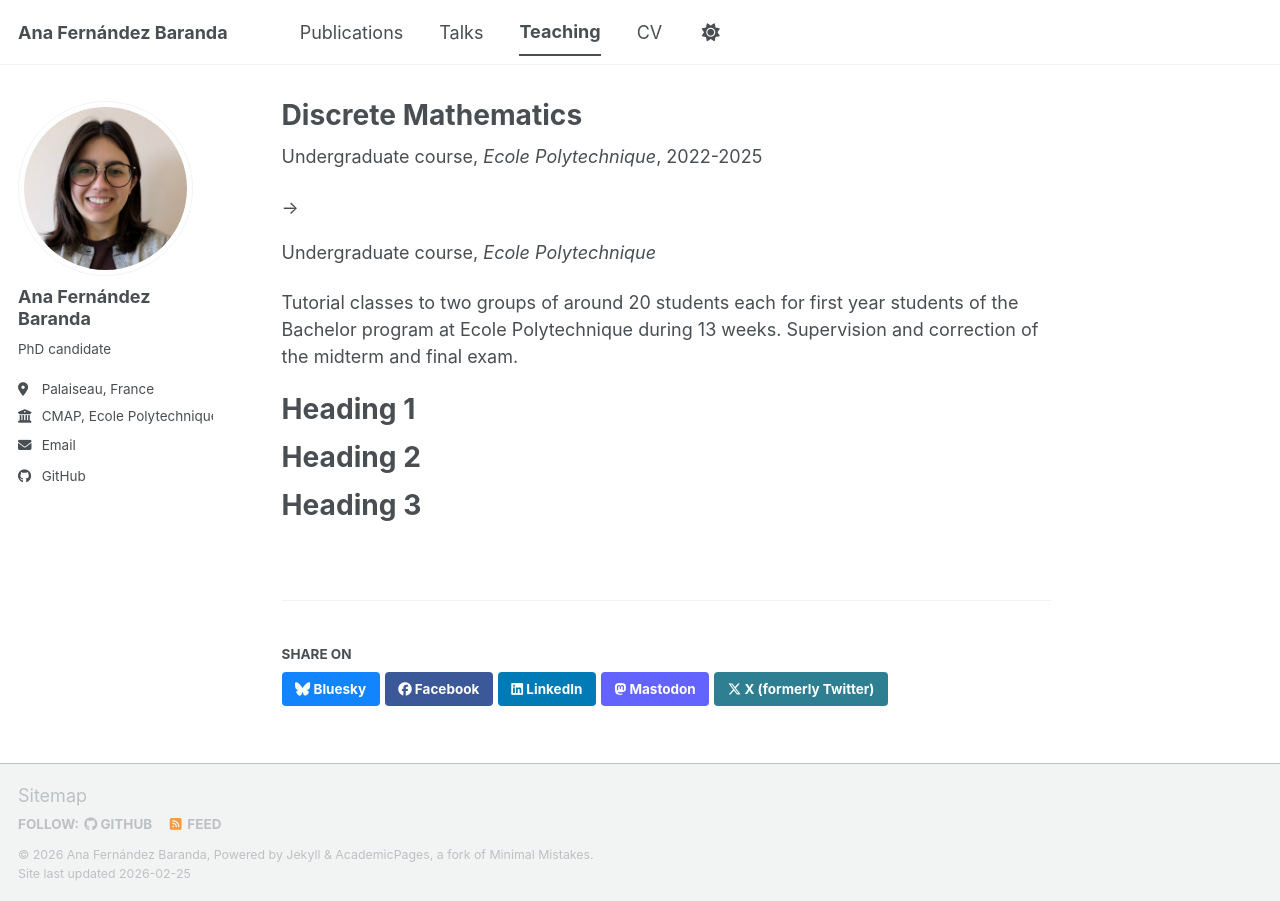
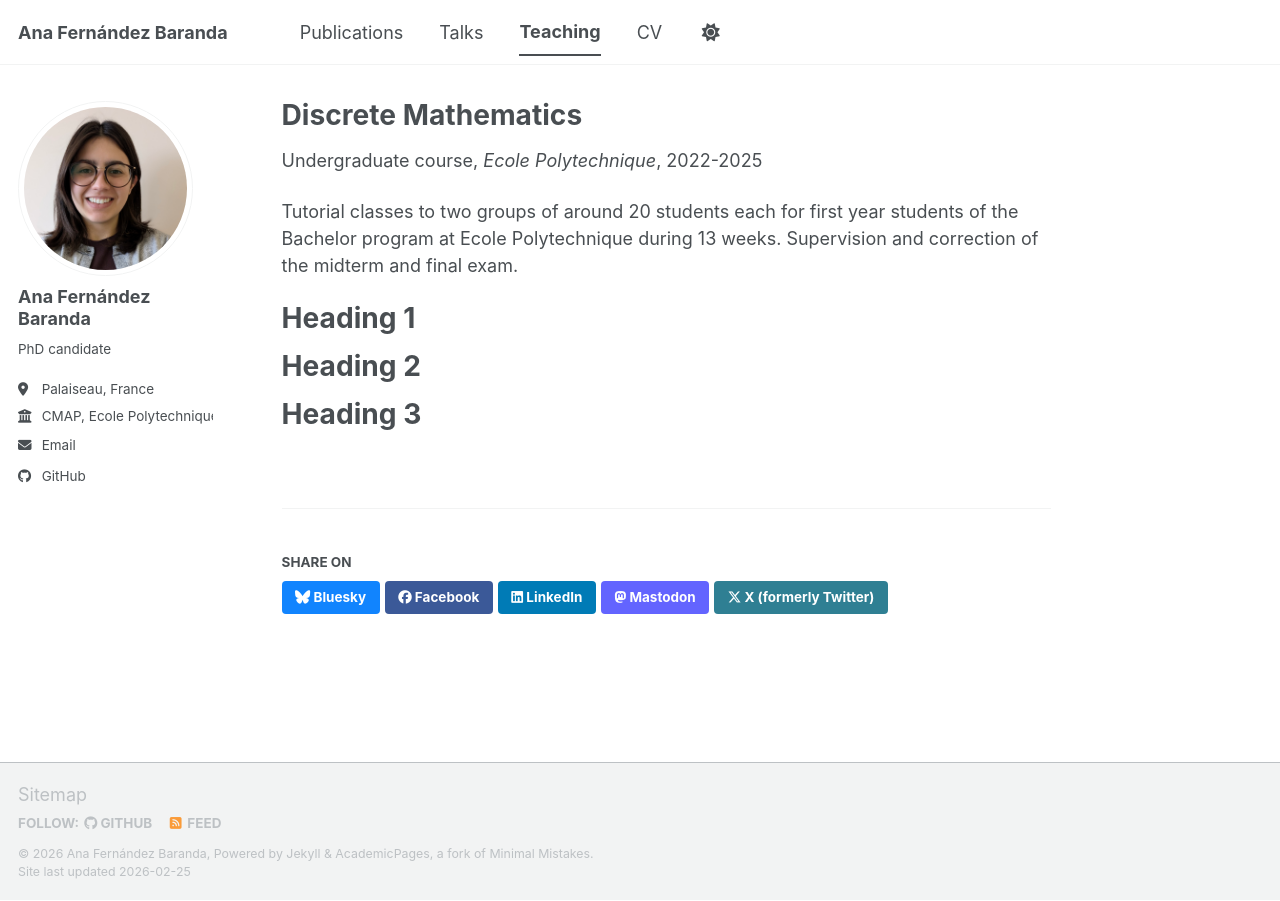
Before and after one commit to ana-fernandezbaranda/ana-fernandezbaranda.github.io, a Jekyll site: the page built from _teaching/2022-2025-DM.md, in a window 1280 px wide. Built offline with Jekyll 4.4.1, drawn with Linux system fonts in a browser that asks for light colours; a script bundle is joined from its source files by our own code; library files that are not in the unit come from our copies.

Commit message:
Update single.html

```diff
--- a/_layouts/single.html
+++ b/_layouts/single.html
@@ -36,12 +36,11 @@ layout: default
 
 
         {% if page.collection == 'teaching' %}
-          <!- {% if page.teaching_period %}
+          {% if page.teaching_period %}
             <p> {{ page.type }}, <i>{{ page.venue }}</i>, {{ page.teaching_period }} </p>
           {% else %}
             <p> {{ page.type }}, <i>{{ page.venue }}</i>, {{ page.date | default: "1900-01-01" | date: "%Y" }} </p>
-          {% endif %} ->
-          <p> {{ page.type }}, <i>{{ page.venue }}</i> </p>
+          {% endif %}
         {% elsif page.venue and page.date %}
           <p>Published in <i>{{ page.venue }}</i>, {{ page.date | default: "1900-01-01" | date: "%Y" }} </p>
         {% elsif page.date %}
```
